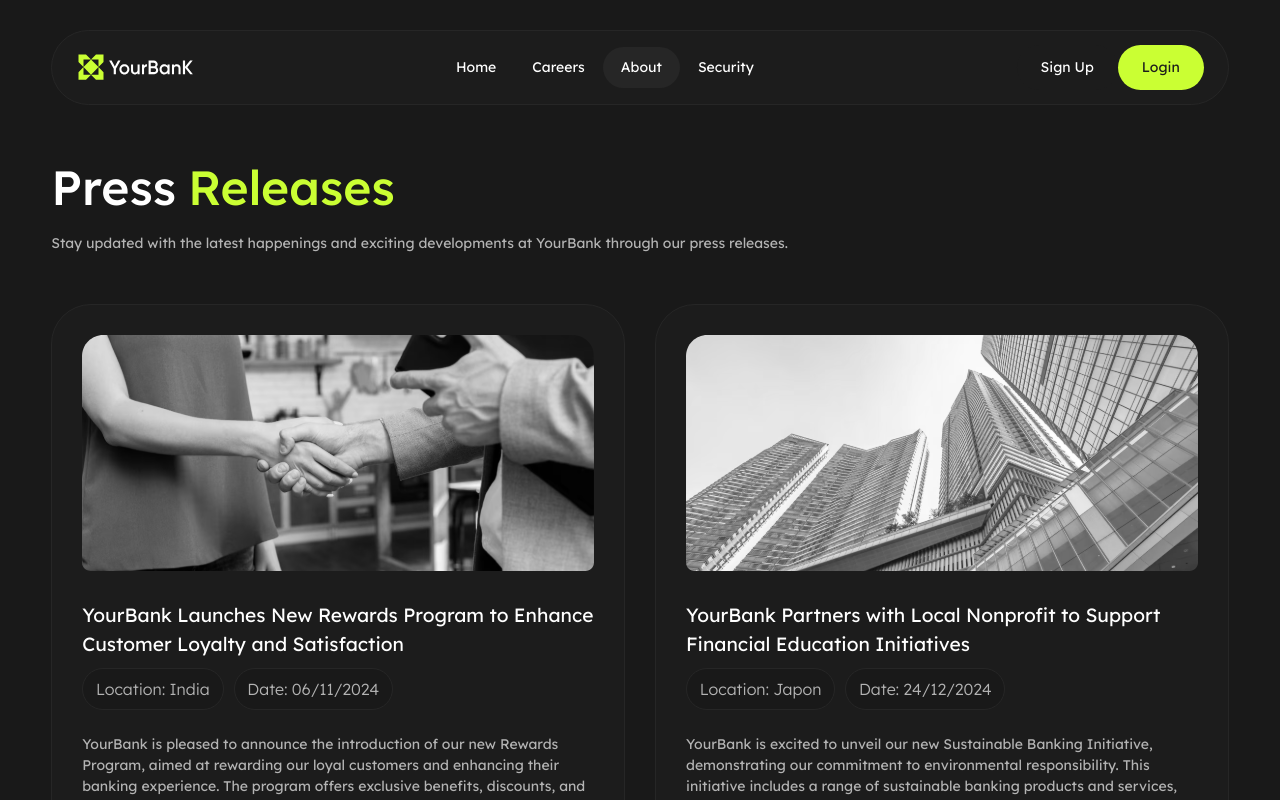
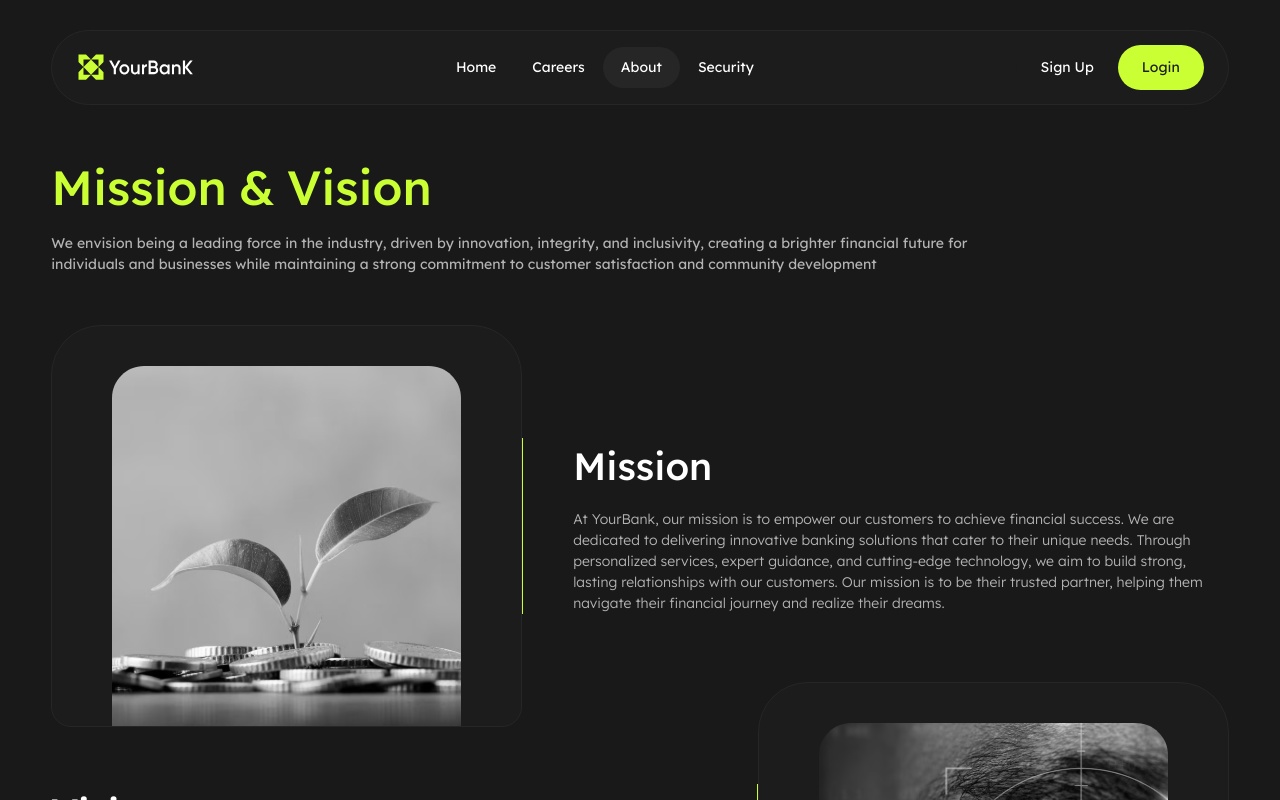
Before and after one commit to FarhadNagiyev/Banking-Company-Website, a Next.js app: page /about in a window 1280 px wide. Shown: the top 800 px of the page. Built offline with nearby package versions, Linux system fonts and the light colour scheme.

Commit message:
feat(MissionAndVisionSection): create section

```diff
--- a/src/app/about/page.tsx
+++ b/src/app/about/page.tsx
@@ -1,12 +1,13 @@
 
 
+import MissionAndVision from "@/features/MissionAndVision/container";
 import PressReleasesSection from "@/features/PressReleasesSection/container";
 
 export default function AboutPage() {
     return (
         <div className="flex flex-col p-fluid-60 custom-page-gap">
 
-
+            <MissionAndVision />
             <PressReleasesSection />
         </div>
     );
--- /dev/null
+++ b/src/features/MissionAndVision/components/MAVCard/index.tsx
@@ -0,0 +1,57 @@
+import DynamicImage from '@/components/DynamicImage'
+import React from 'react'
+import { MAVCardType } from '../../types/types'
+import { cn } from '@/utils/MergeTailwindclasses'
+type MAVCardProps = {
+    variant: "left" | "right",
+    content: MAVCardType
+}
+function MAVCard({ variant, content }: MAVCardProps) {
+    const { imgAlt, imgURL, title, description } = content;
+    return (
+        <div className={cn(
+            "flex",
+            "flex-col",
+            "items-center",
+            "justify-between",
+            "text-center",
+            "lg:text-left",
+            variant === "right" ? "lg:flex-row-reverse" : "lg:flex-row"
+        )}>
+
+            <CardImage alt={imgAlt} src={imgURL} />
+            <div className={cn(
+                "lg:w-[60%] flex flex-col gap-[clamp(10px,2vh,14px)] pt-[30px] lg:pt-0 border-t lg:border-t-0  border-green-60",
+                variant === "right" ? " lg:pr-[clamp(30px,5vw,50px)]   lg:border-r" : "lg:pl-[clamp(30px,5vw,50px)] lg:border-l"
+            )}>
+                <CardTitle text={title} />
+                <CardDescription text={description} />
+            </div>
+        </div>
+    )
+}
+
+export default MAVCard
+
+
+const CardImage = ({ alt, src }: { alt: string, src: string }) => {
+    return (
+        <div className='lg:w-[40%] flex items-center justify-center  bg-grey-11 custom-border rounded-t-[50px] lg:rounded-b-[20px] pt-[24px] lg:pt-[clamp(20px,5vh,60px)] px-[clamp(20px,5vw,60px)]'>
+            <DynamicImage alt={alt} src={src} maxWidth={544} maxHeight={561} middleWidth={425} middleHeight={440} minWidth={318} minHeight={309} />
+        </div>
+    )
+}
+const CardTitle = ({ text }: { text: string }) => {
+    return (
+        <h3 className='text-[clamp(26px,4vw,38px)] font-medium'>
+            {text}
+        </h3>
+    )
+}
+const CardDescription = ({ text }: { text: string }) => {
+    return (
+        <p className='fluid-18 font-light text-grey-70'>
+            {text}
+        </p>
+    )
+}
--- a/src/features/MissionAndVision/container.tsx
+++ b/src/features/MissionAndVision/container.tsx
@@ -1,9 +1,19 @@
+import SectionHeader from '@/components/ui/SectionHeader'
 import React from 'react'
+import { headerContent, MissionCardContent, VisionCardContent } from './data/contents'
+import MAVCard from './components/MAVCard'
+
 
 function MissionAndVision() {
     return (
-        <section className='custom-section-gap'>
-
+        <section className='flex flex-col custom-section-gap'>
+            <SectionHeader heading={headerContent.Heading} description={headerContent.Description} variant='allGreen' />
+            <div>
+                <div className='flex flex-col lg:relative gap-[50px] lg:gap-0 space-y-[clamp(-25px,5vh,-100px)]  xl:space-y-[clamp(-45px,5vh,-100px)] 3xl:space-y-[clamp(-82px,5vh,-100px)]'>
+                    <MAVCard variant="left" content={MissionCardContent} />
+                    <MAVCard variant="right" content={VisionCardContent} />
+                </div>
+            </div>
         </section>
     )
 }
--- /dev/null
+++ b/src/features/MissionAndVision/data/contents.ts
@@ -0,0 +1,23 @@
+import { MAVCardType } from "../types/types"
+
+
+export const headerContent = {
+    Heading: "Mission & Vision",
+    Description: "We envision being a leading force in the industry, driven by innovation, integrity, and inclusivity, creating a brighter financial future for individuals and businesses while maintaining a strong commitment to customer satisfaction and community development",
+}
+
+export const MissionCardContent: MAVCardType =
+{
+    imgURL: "/plantImage.svg",
+    imgAlt: "plant and money",
+    title: "Mission",
+    description: "At YourBank, our mission is to empower our customers to achieve financial success. We are dedicated to delivering innovative banking solutions that cater to their unique needs. Through personalized services, expert guidance, and cutting-edge technology, we aim to build strong, lasting relationships with our customers. Our mission is to be their trusted partner, helping them navigate their financial journey and realize their dreams."
+}
+
+export const VisionCardContent: MAVCardType =
+{
+    imgURL: "/eyeImage.svg",
+    imgAlt: "eye",
+    title: "Vision",
+    description: "Our vision at YourBank is to redefine banking by creating a seamless and personalized experience for our customers. We envision a future where banking is accessible, transparent, and tailored to individual preferences. Through continuous innovation and collaboration, we strive to be at the forefront of the industry, setting new standards for customer-centric banking. Our vision is to be the preferred financial institution, known for our unwavering commitment to excellence, trust, and customer satisfaction."
+}
--- /dev/null
+++ b/src/features/MissionAndVision/types/types.ts
@@ -0,0 +1,6 @@
+export type MAVCardType = {
+    imgURL: string,
+    imgAlt: string,
+    title: string,
+    description: string
+}
--- a/src/features/PressReleasesSection/components/ReleaseCard/index.tsx
+++ b/src/features/PressReleasesSection/components/ReleaseCard/index.tsx
@@ -57,7 +57,7 @@ const Date = ({ date }: { date: string }) => {
 
 const Description = ({ text }: { text: string }) => {
     return (
-        <p className="fluid-18 text-grey-70 flex-grow">
+        <p className="fluid-18 text-grey-70 flex-grow font-light">
             {text}
         </p>
     )
```
Also changed, not shown: public/eyeImage.svg (added), public/plantImage.svg (added).
